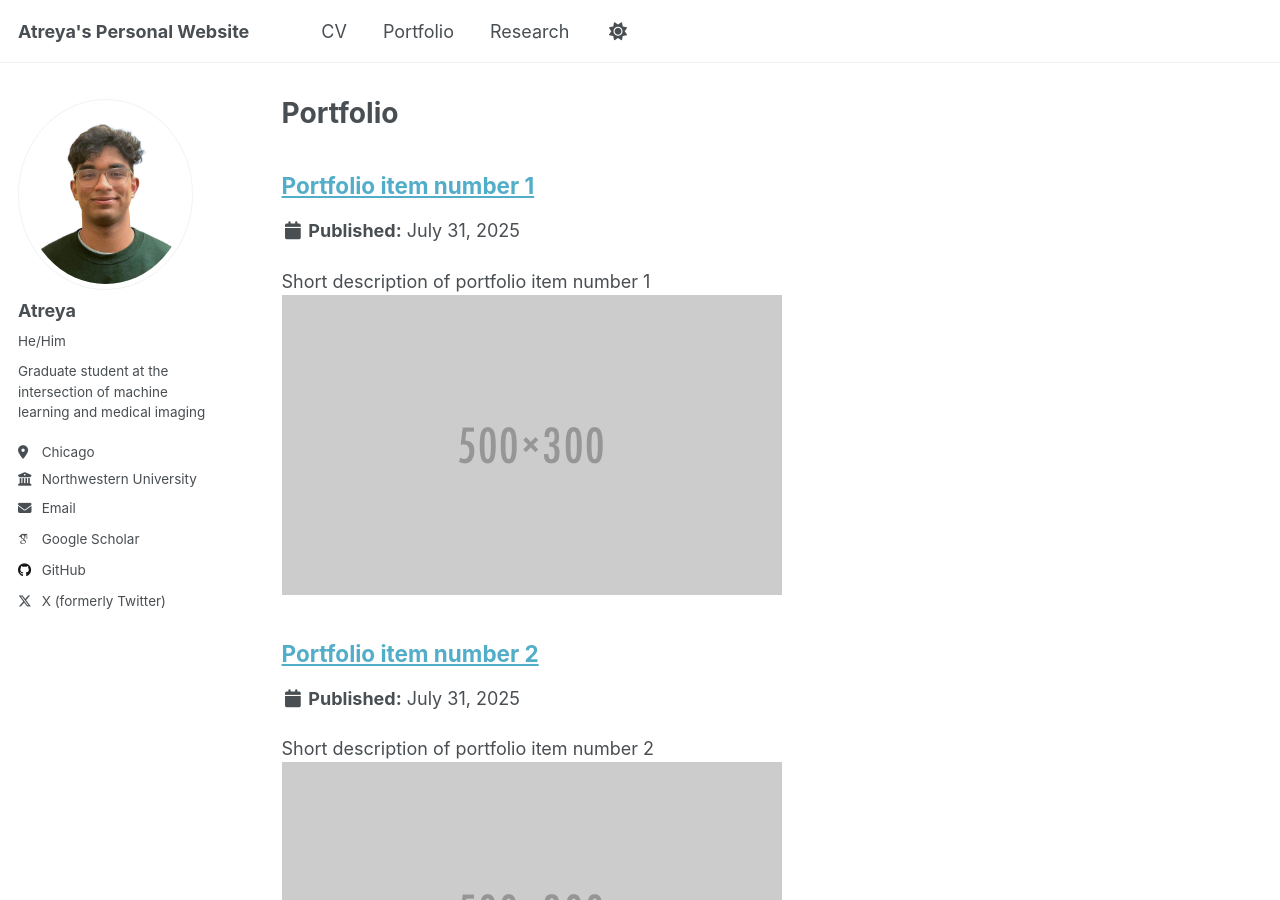
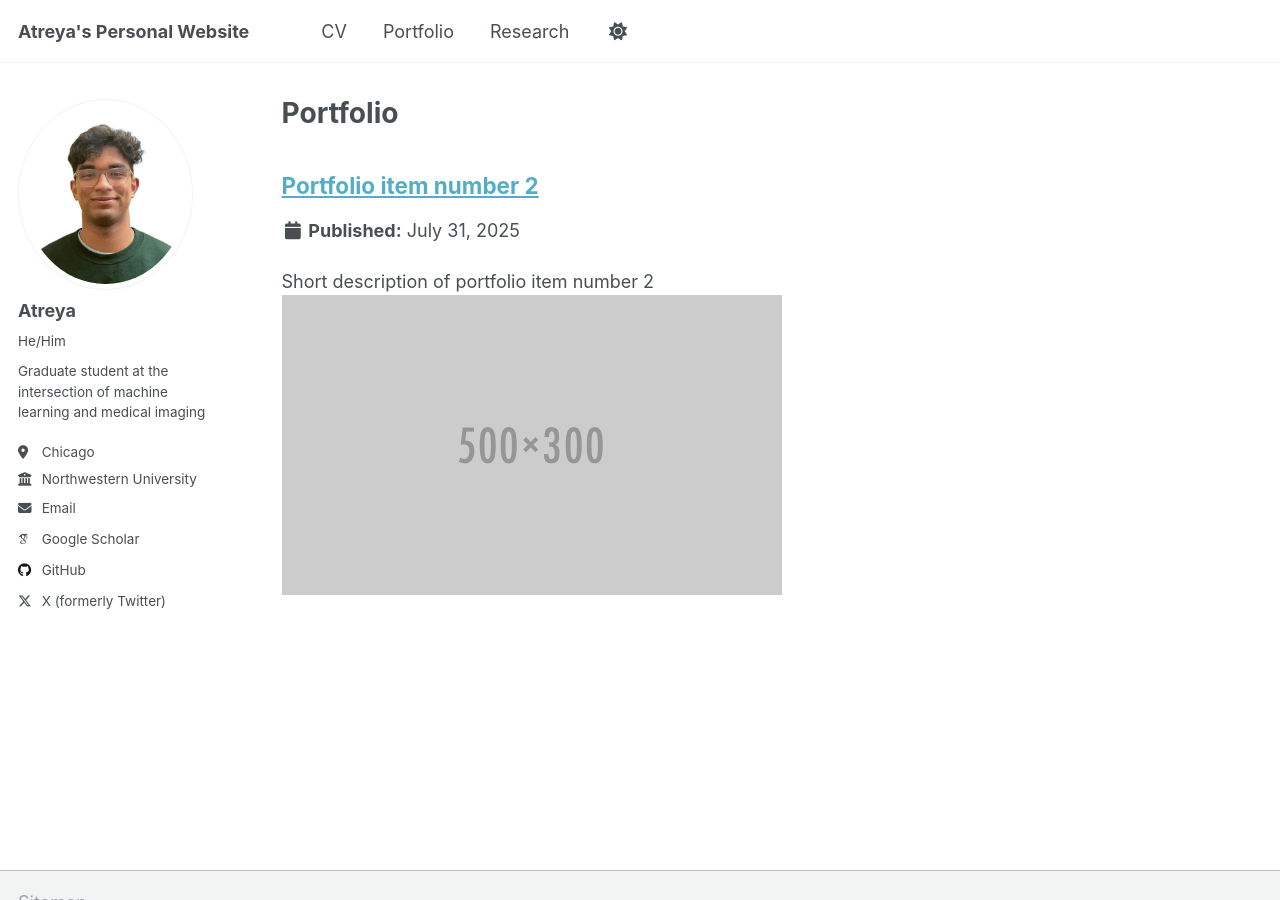
Before and after one commit to atreya-s/atreya-s.github.io, a Jekyll site: the page built from _pages/portfolio.html, in a window 1280 px wide and 900 px high. Built offline with Jekyll 4.4.1, drawn with Linux system fonts in a browser that asks for light colours; some web fonts are replaced; a script that is not in the unit is left out.

Commit message:
Update portfolio-1.md

```diff
--- a/_portfolio/portfolio-1.md
+++ b/_portfolio/portfolio-1.md
@@ -1,9 +1,3 @@
----
-title: "Portfolio item number 1"
-excerpt: "Short description of portfolio item number 1<br/><img src='/images/500x300.png'>"
-collection: portfolio
----
-
 Work experience
 ======
 * Fall 2025: Graduate researcher
```
